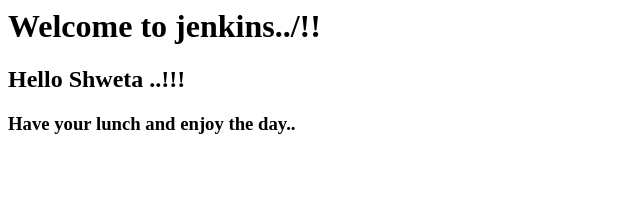
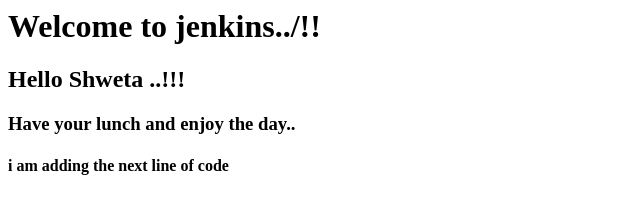
Before and after one commit to Sanjeev-g-d/html-prime, a plain HTML site: page index.html in a window 1280 px wide. Shown: the whole page, without its empty margins (0-640 px from the left). Drawn offline with Linux system fonts and the light colour scheme.

Commit message:
Update index.html

```diff
--- a/index.html
+++ b/index.html
@@ -1,3 +1,4 @@
 <h1> Welcome to jenkins../!! </h1>
 <h2> Hello Shweta ..!!! </h2>
 <h3> Have your lunch and enjoy the day.. </h3>
+<h4> i am adding the next line of code </h4>
```
